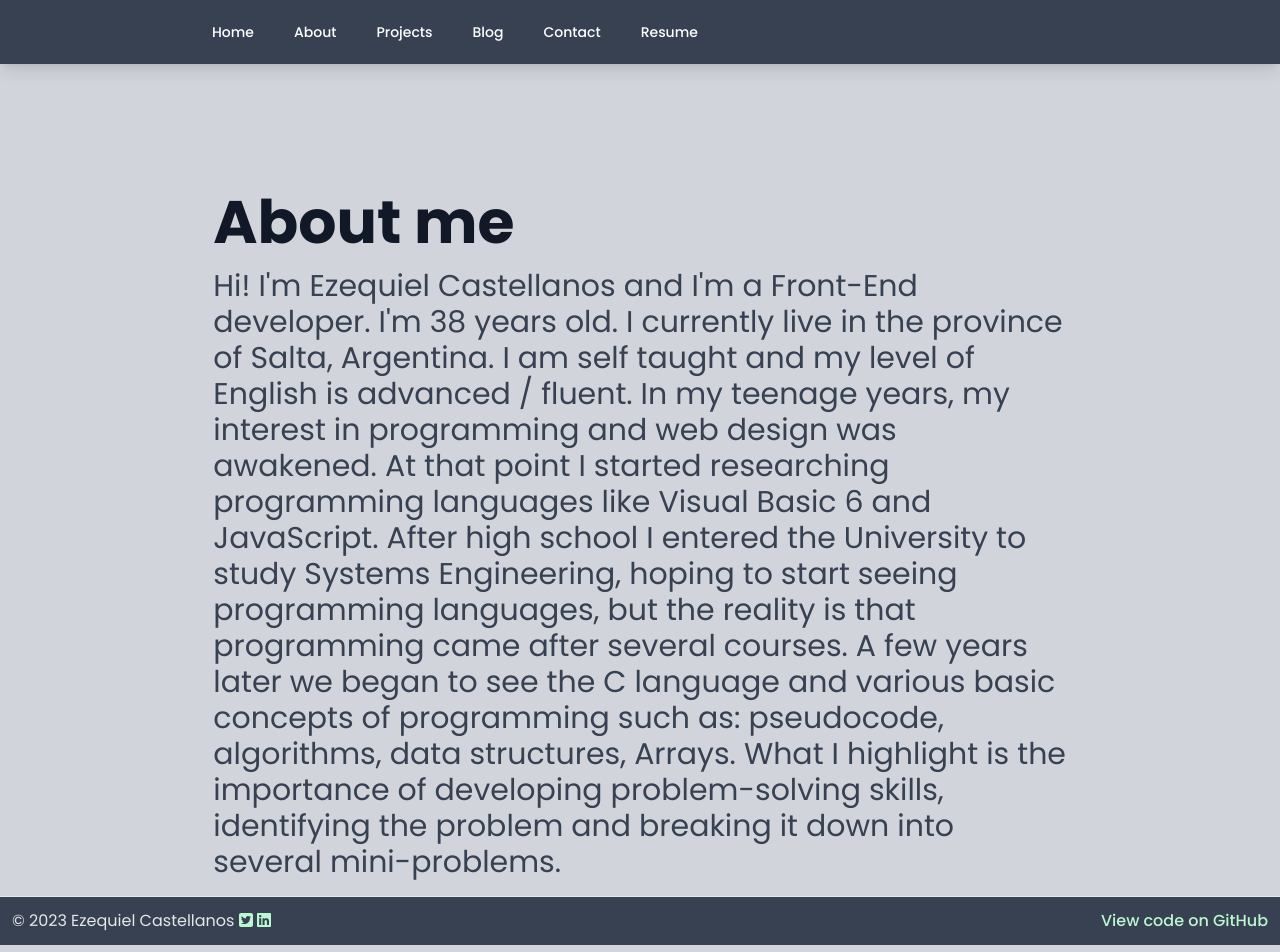
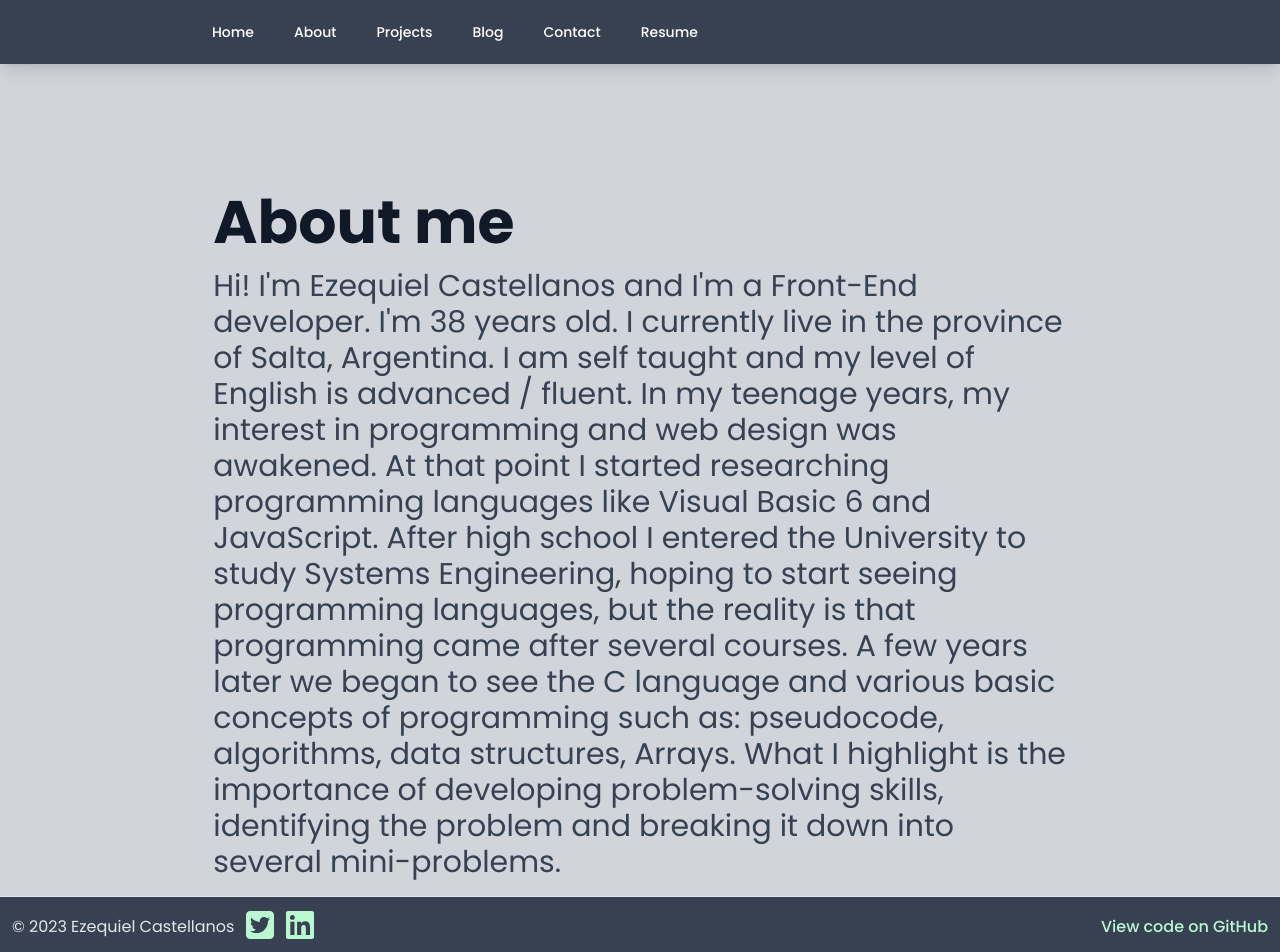
Before and after one commit to EzequielCaste/personal-site, a Next.js app: page /about in a window 1280 px wide. Shown: the top 952 px of the page. Built offline with nearby package versions, Linux system fonts and the light colour scheme.

Commit message:
change Node version to 18

```diff
--- /dev/null
+++ b/components/Footer/index.tsx
@@ -0,0 +1,53 @@
+import React from 'react'
+import {GITHUB_REPOSITORY} from '../../lib/constants'
+import {FontAwesomeIcon} from '@fortawesome/react-fontawesome'
+import {faLinkedin, faTwitterSquare} from '@fortawesome/free-brands-svg-icons'
+
+const Footer = () => {
+  return (
+    <footer className="text-center text-gray-200 bg-gray-700 bg-accent-1 border-t border-accent-2">
+        <div className="container mx-auto p-3 flex justify-between items-center">
+          <div className="flex items-center gap-3">
+            &copy; 2023 Ezequiel Castellanos{' '}
+            <a
+              aria-label="Visit my profile on Twitter"
+              href="https://twitter.com/Ezequiel_Caste"
+              rel="noopener noreferrer"
+              target="_blank"
+            >
+              <span className="hidden">Twitter</span>
+              <FontAwesomeIcon
+                size="2x"
+                className="text-green-200"
+                icon={faTwitterSquare}
+              />
+
+              <i className="fab fa-twitter-square"></i>
+            </a>{' '}
+            <a
+              aria-label="Visit my LinkedIn profile"
+              href="https://www.linkedin.com/in/ezequiel-castellanos-a9ab6b1b8/"
+              rel="noopener noreferrer"
+              target="_blank"
+            >
+              <span className="hidden">Linkedin</span>
+              <FontAwesomeIcon
+                size="2x"
+                className="text-green-200"
+                icon={faLinkedin}
+              />
+            </a>
+          </div>
+          <a
+            aria-label="View code on GitHub"
+            href={`${GITHUB_REPOSITORY}`}
+            className="text-green-200 font-medium hover:underline"
+          >
+            View code on GitHub
+          </a>
+        </div>
+      </footer>
+  )
+}
+
+export default Footer
--- a/components/layout.tsx
+++ b/components/layout.tsx
@@ -1,8 +1,7 @@
-import {GITHUB_REPOSITORY, MAIN_TITLE} from '../lib/constants'
+import {MAIN_TITLE} from '../lib/constants'
 import Head from 'next/head'
 import {Navbar} from './navbar'
-import {FontAwesomeIcon} from '@fortawesome/react-fontawesome'
-import {faLinkedin, faTwitterSquare} from '@fortawesome/free-brands-svg-icons'
+import Footer from './Footer'
 
 export default function Layout({children}) {
   return (
@@ -15,49 +14,7 @@ export default function Layout({children}) {
       <div className="text-gray-900 mx-auto w-full lg:py-0 mt-20">
         <main>{children}</main>
       </div>
-
-      <footer className="text-center text-gray-200 bg-gray-700 bg-accent-1 border-t border-accent-2">
-        <div className="container mx-auto p-3 flex justify-between">
-          <div className="">
-            &copy; 2023 Ezequiel Castellanos{' '}
-            <a
-              aria-label="Visit my profile on Twitter"
-              href="https://twitter.com/Ezequiel_Caste"
-              rel="noopener noreferrer"
-              target="_blank"
-            >
-              <span className="hidden">Twitter</span>
-              <FontAwesomeIcon
-                size="1x"
-                className="text-green-200"
-                icon={faTwitterSquare}
-              />
-
-              <i className="fab fa-twitter-square"></i>
-            </a>{' '}
-            <a
-              aria-label="Visit my LinkedIn profile"
-              href="https://www.linkedin.com/in/ezequiel-castellanos-a9ab6b1b8/"
-              rel="noopener noreferrer"
-              target="_blank"
-            >
-              <span className="hidden">Linkedin</span>
-              <FontAwesomeIcon
-                size="1x"
-                className="text-green-200"
-                icon={faLinkedin}
-              />
-            </a>
-          </div>
-          <a
-            aria-label="View code on GitHub"
-            href={`${GITHUB_REPOSITORY}`}
-            className="text-green-200 font-medium hover:underline"
-          >
-            View code on GitHub
-          </a>
-        </div>
-      </footer>
+      <Footer />
     </>
   )
 }
--- a/package.json
+++ b/package.json
@@ -2,6 +2,9 @@
   "name": "personal-site",
   "version": "0.1.0",
   "private": true,
+  "engines": {
+    "node": ">=18.0.0"
+  },
   "scripts": {
     "dev": "next dev",
     "build": "next build",
```
